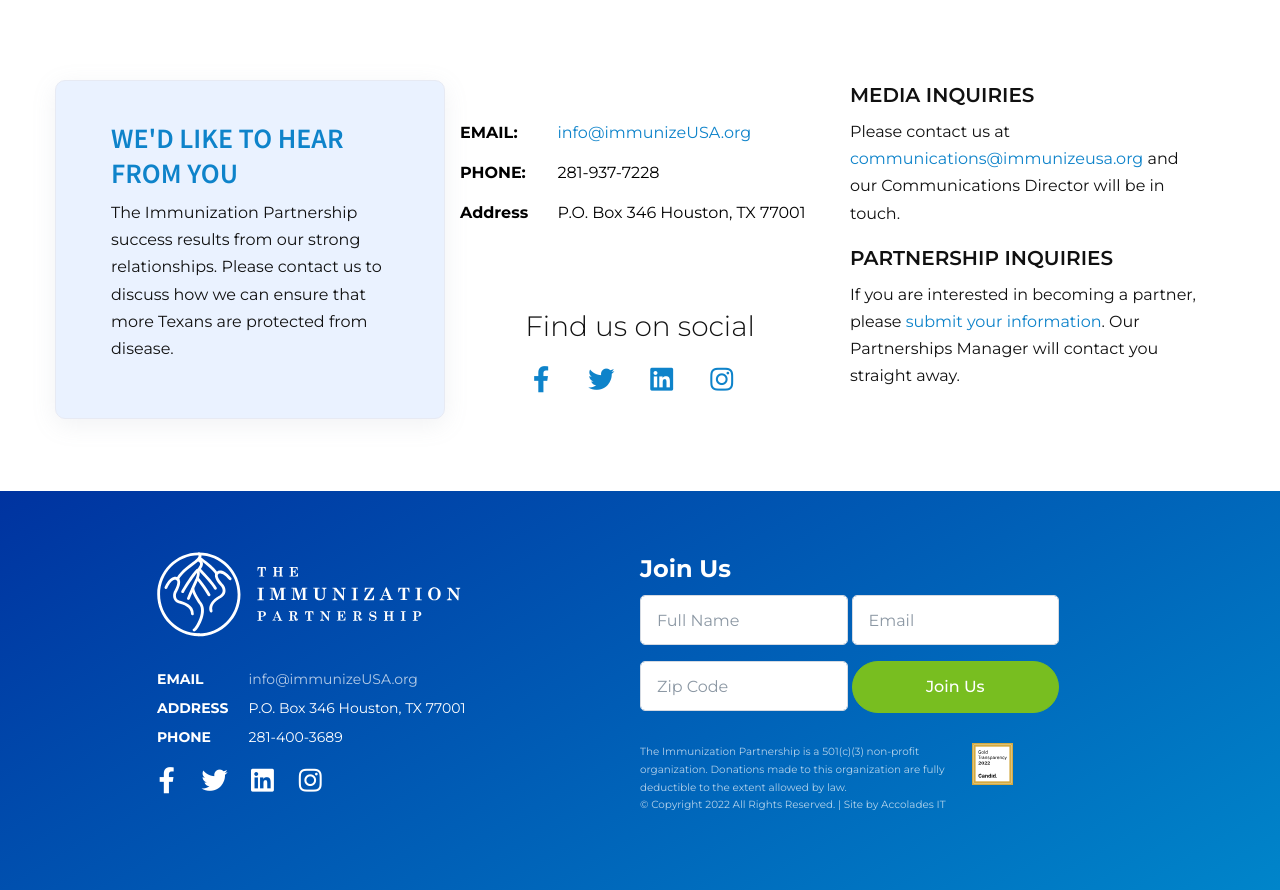
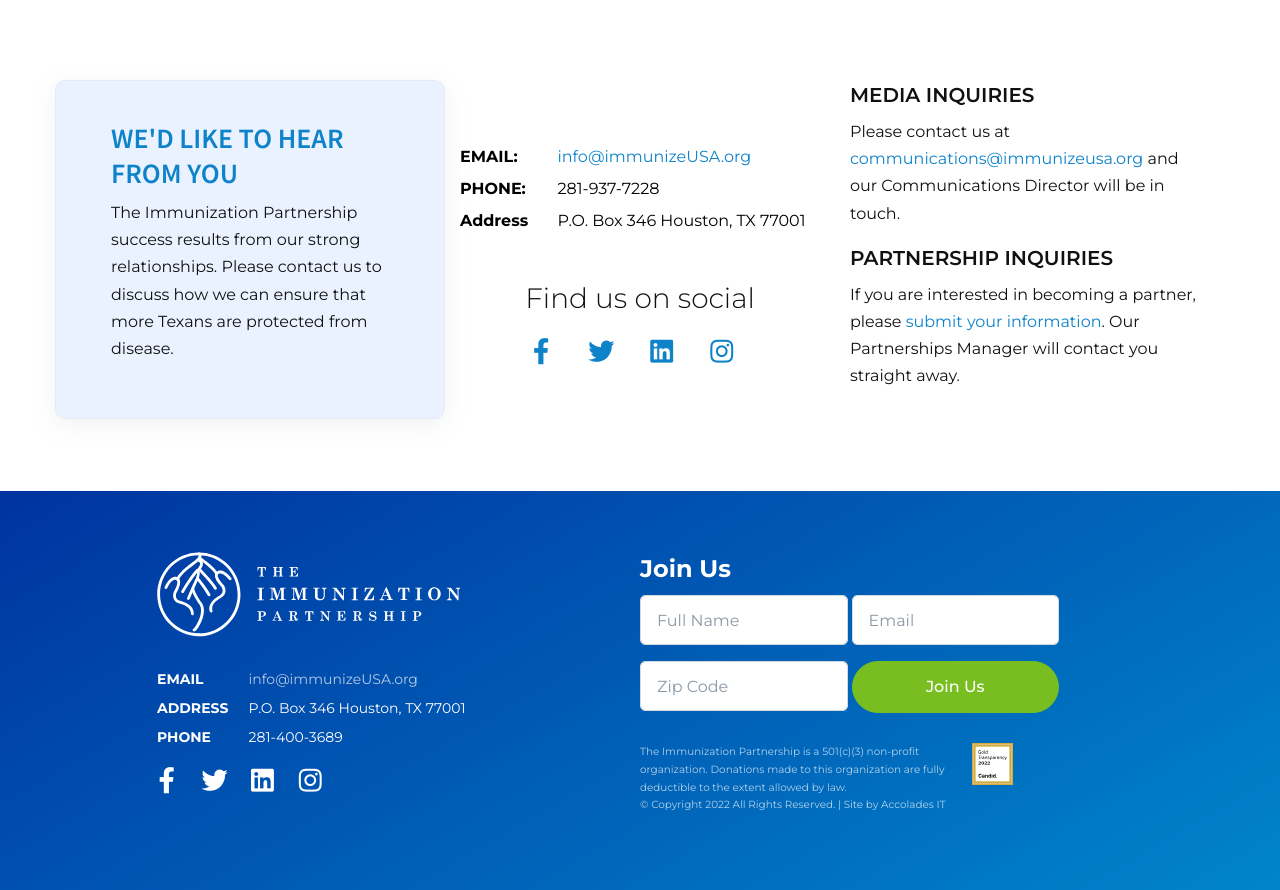
Before and after one commit to aitshuber/immunizecc, a Jekyll site: the page built from contact.html, in a window 1280 px wide. Shown: the part 480-1370 px from the top of the page. Built offline with Jekyll 4.4.1, drawn with Linux system fonts in a browser that asks for light colours; some web fonts are replaced; a script that is not in the unit is left out; comment, search, counter and statistics services are not loaded.

Commit message:
adjust contact white space

```diff
--- a/contact.html
+++ b/contact.html
@@ -20,17 +20,17 @@
 		</div>
 </div>
 <div class="col-lg-4 col-12 mb-2 justify-content-center align-middle my-auto">
-	<div class="row py-2 text-black">
+	<div class="row py-1 text-black">
 	<!-- List Group -->
 	<b class="col-md-3">EMAIL:</b> <a class="col-md-4" href="mailto:{{site.data.company_details.email}}"> {{site.data.company_details.email}}</a>
 	</div>
-	<div class="row py-2 text-black">
+	<div class="row py-1 text-black">
 	<b class="col-md-3">PHONE:</b> <a class="phone col-md-9" href="tel:{{site.data.company_details.media-phone}}"> {{site.data.company_details.media-phone}}</a>
 	</div>
-	<div class="row py-2 text-black">
+	<div class="row py-1 text-black">
 	<b class="col-md-3">Address</b><span class="col-md-9"> {{site.data.company_details.address}}</span>
 	</div>
-	<div class="mx-auto justify-content-center d-flex pt-10">
+	<div class="mx-auto justify-content-center d-flex pt-6">
 		<div>
 	<h3>Find us on social</h3>
 	   <ul class="list-inline mb-0 mt-3">
```
